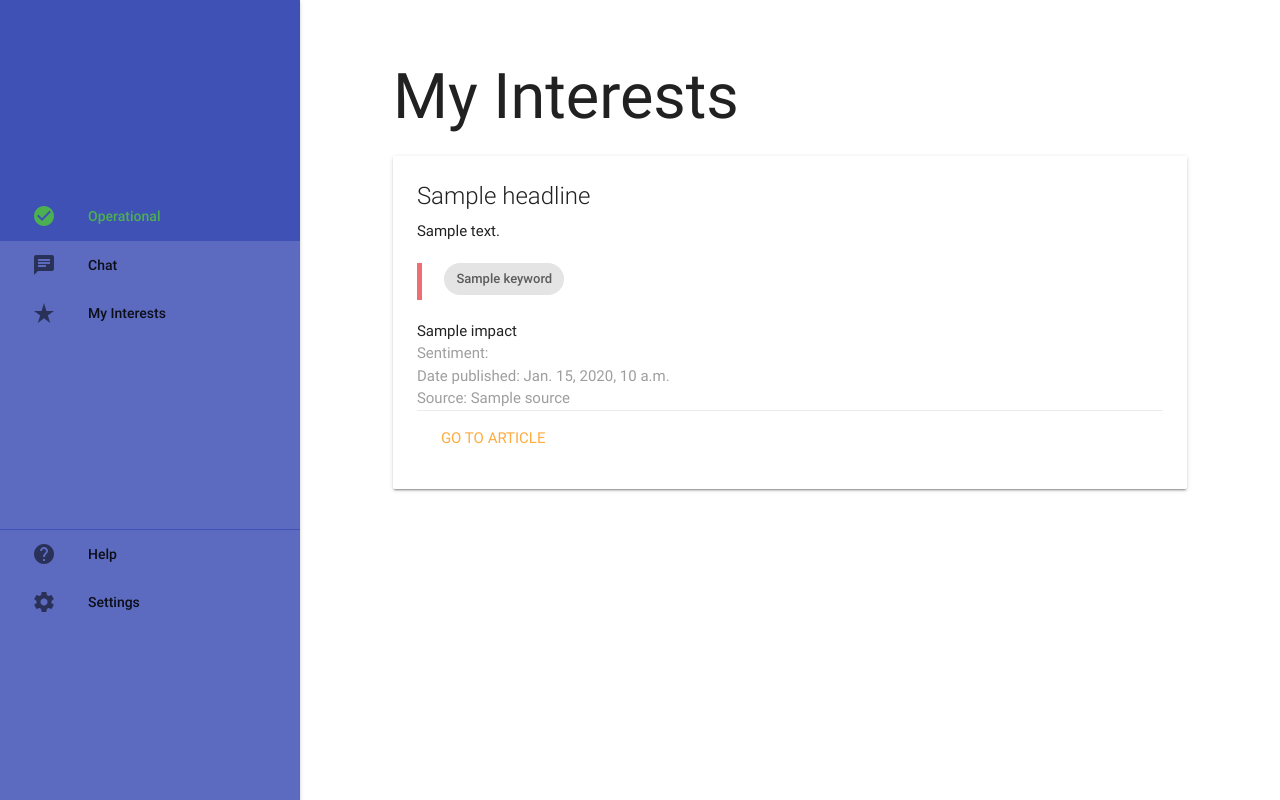
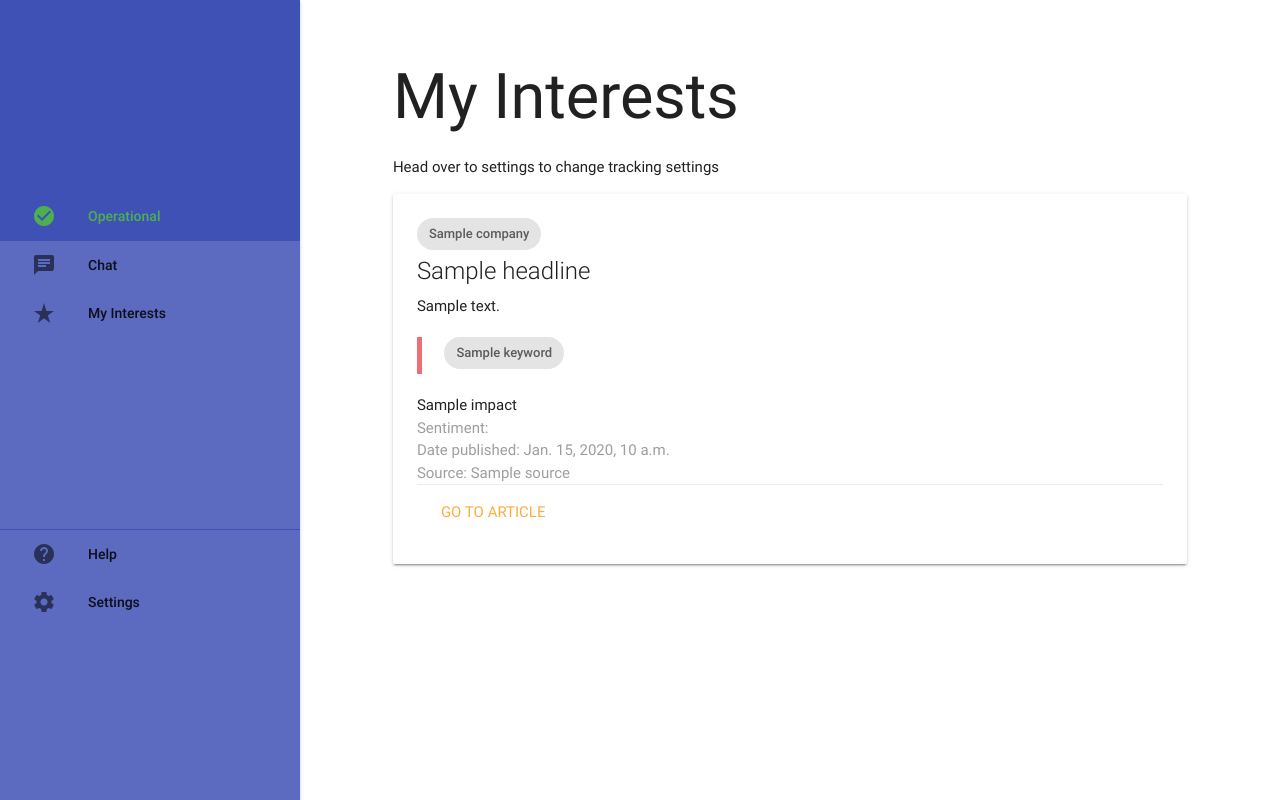
Before and after one commit to alexmotoc/projectaeora, a Django app: template webapp/bot/templates/interests.html in a window 1280 px wide. Run offline with Django 3.2, Linux system fonts and the light colour scheme; the template is opened without the code that fills it: most values are stand-ins (such as "Sample title", 1, 10 or a date in 2020); some libraries are stand-ins or nearby versions.

Commit message:
Add chips to news articles in my interests to show the company it relates to

```diff
--- a/webapp/bot/templates/interests.html
+++ b/webapp/bot/templates/interests.html
@@ -23,10 +23,12 @@
           <div class="col s10 offset-s1">
             <h1>My Interests</h1>
   <div class='bubble-interactive received'><section class='scrollable-container'>
+             <p>Head over to settings to change tracking settings</p>
   {% for news in all_news.text%}
      <div class='news-article'>
        <div class='card'>
          <div class='card-content'>
+           <div class='chip'>{{news.company}}</div>
            <span class='card-title grey-text text-darken-4'>{{news.headline}}</span>
 
            <p>{{news.summary}}</p>
--- a/webapp/bot/views.py
+++ b/webapp/bot/views.py
@@ -187,7 +187,6 @@ def interests(request):
         financial_news_data = scraper.get_financial_news_data(company)
         company_news_data['LSE'] = company_news_data['LSE'] + financial_news_data['LSE']
         company_news_data['YAHOO'] = company_news_data['YAHOO'] + financial_news_data['YAHOO']
-    #company_news = replies.news_reply(company_news_data, 3)
     sector_news_data = defaultdict()
     sector_news_data['LSE'] = list()
     sector_news_data['YAHOO'] = list()
@@ -196,7 +195,6 @@ def interests(request):
         if len(sector) > 0:
             sector_news_data['LSE'] += scraper.get_sector_data(sector).news['LSE']
             sector_news_data['YAHOO'] += scraper.get_sector_data(sector).news['YAHOO']
-    #sector_news = replies.news_reply(sector_news_data, 3)
     #merge company and sector news, sort by date and remove duplicates
     all_news_data = defaultdict()
     all_news_data['LSE'] = list()
@@ -207,5 +205,5 @@ def interests(request):
     all_news_data['YAHOO'].sort(key=lambda x: datetime.strptime(x.date, '%H:%M %d-%b-%Y'), reverse=True)
     all_news_data = remove_duplicates(all_news_data)
     all_news = replies.news_reply(all_news_data, news_timeframe)
-    data = {'companies': companies, 'sectors': sectors, 'all_news': all_news}
+    data = {'companies': companies.split(", "), 'sectors': sectors, 'all_news': all_news}
     return render(request, 'interests.html', data)
```
